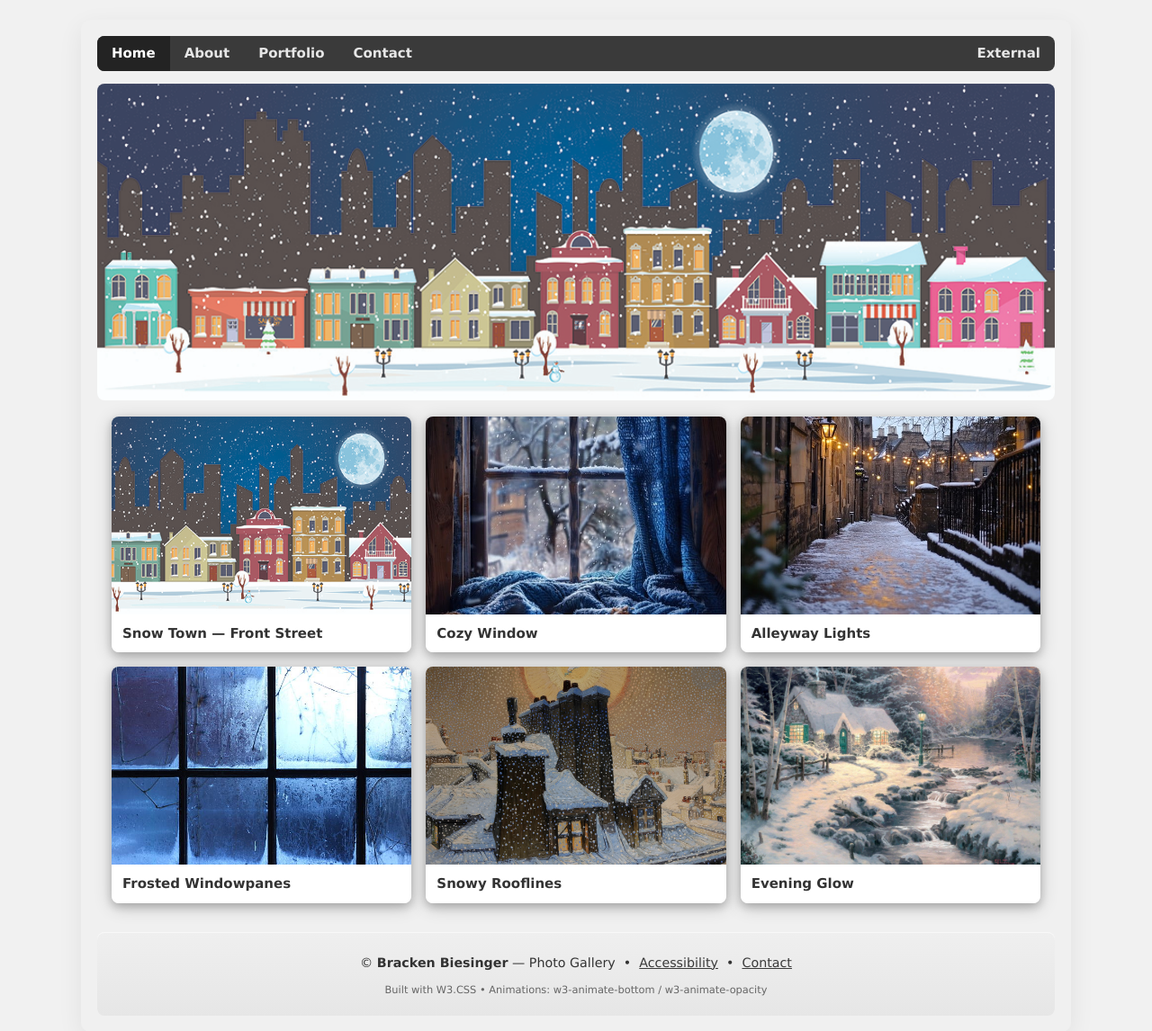
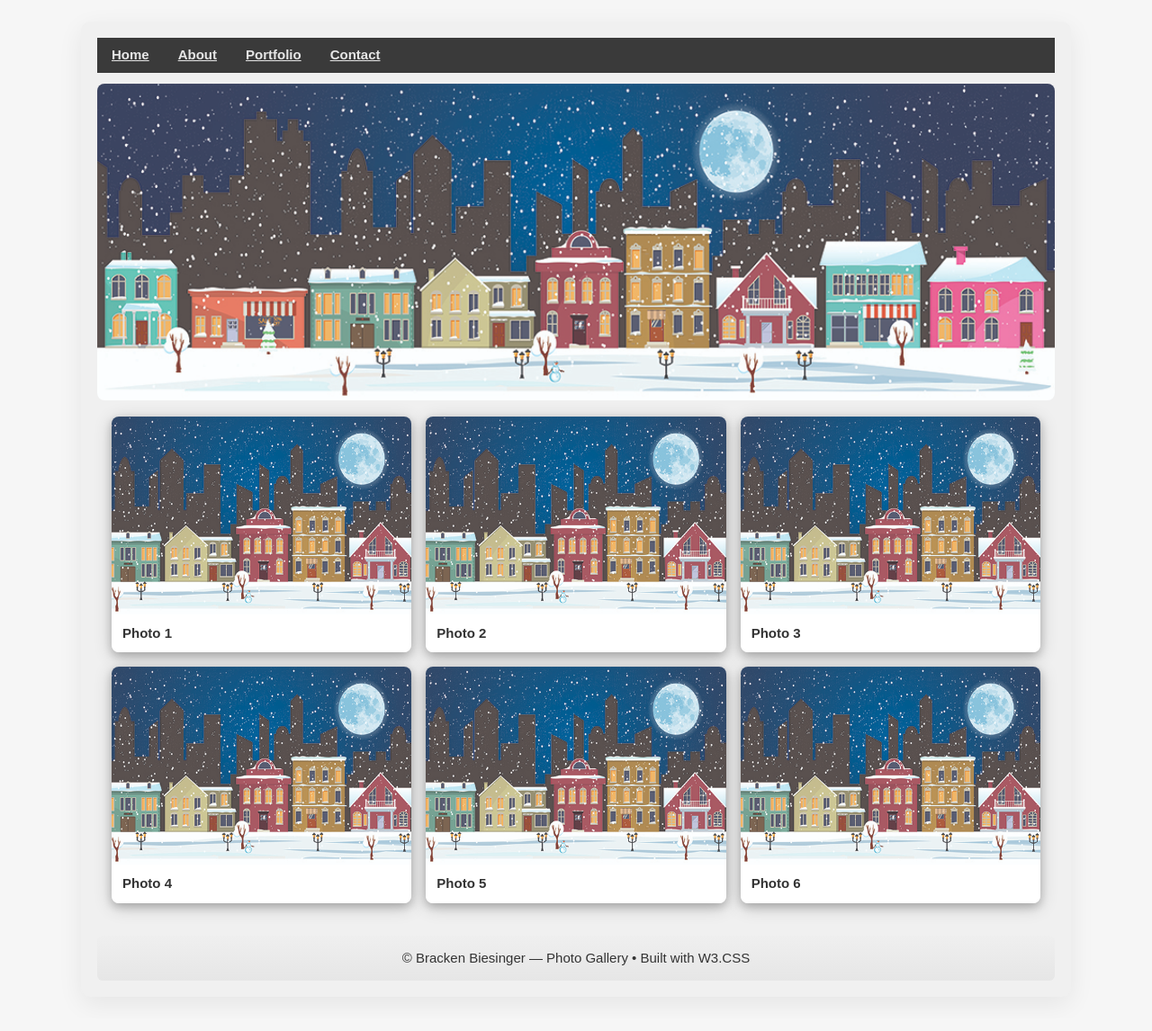
Before and after one commit to BrackMister/Nav2, a plain HTML site: page index.html in a window 1280 px wide. Shown: the whole page at 90% size. Drawn offline with nearby package versions, Linux system fonts and the light colour scheme.

Commit message:
Update index.html

```diff
--- a/index.html
+++ b/index.html
@@ -4,157 +4,104 @@
 <meta charset="utf-8" />
 <meta name="viewport" content="width=device-width,initial-scale=1" />
 <link rel="stylesheet" href="https://www.w3schools.com/w3css/4/w3.css">
-  <title>Gallery Page — Fixed Thumbnails</title>
+<title>Gallery Test</title>
 
 <style>
-    /* Gray container */
-    .graybox {
-      background: #f0f0f0;
-      padding: 18px;
-      border-radius: 10px;
-      max-width: 1100px;
-      margin: 22px auto;
-      box-shadow: 0 8px 28px rgba(0,0,0,0.07);
+  body { background:#f6f6f6; font-family: Arial, Helvetica, sans-serif; }
+  .graybox { max-width:1100px; margin:24px auto; padding:18px; background:#f0f0f0; border-radius:10px; box-shadow:0 8px 28px rgba(0,0,0,0.07); }
+  .my-nav .w3-bar { background:#3a3a3a; }
+  .navlink { color:#e6e6e6; font-weight:600; }
+  .banner { width:100%; max-height:420px; object-fit:cover; border-radius:8px; display:block; margin-top:12px; }
+
+  /* Grid */
+  .w3-row-padding { margin-top:18px; }
+  .w3-card-4 { border-radius:8px; overflow:hidden; }
+
+  /* thumbnail image inside card: consistent crop */
+  .thumb-img {
+    width:100%;
+    height:220px;
+    object-fit:cover;    /* keeps aspect ratio and crops to fill box */
+    display:block;
+    transition: transform .35s ease, box-shadow .35s ease;
+  }
+  .card-hover:hover .thumb-img { transform:scale(1.05); box-shadow:0 12px 28px rgba(0,0,0,0.18); }
+
+  .card-caption { padding:10px 12px; background:#fff; font-weight:600; color:#333; }
+
+  @media (max-width:640px) {
+    .thumb-img { height:150px; }
   }
 
-    /* Navbar */
-    .my-nav { border-radius: 8px; overflow: hidden; }
-    .my-nav .w3-bar { background: #3a3a3a; color: #dcdcdc; }
-    .navlink { color:#e6e6e6; font-weight:600; padding:12px 16px; text-decoration:none; border-right:1px solid rgba(255,255,255,0.04); }
-    .navlink:hover{ background:#5c5c5c; color:#fff; }
-    .navlink.active{ background:#232323; color:#fff; }
-
-    /* Big banner */
-    .banner { display:block; width:100%; height:auto; margin-top:14px; border-radius:8px; object-fit:cover; max-height:420px; }
-
-    /* Gallery grid */
-    .gallery-row { margin-top:18px; }
-    .w3-card-4 { overflow:hidden; border-radius:8px; }
-
-    /* --- Uniform thumbnail box using background-image (reliable cropping) --- */
-    .thumb-box {
-      width: 100%;
-      height: 220px;               /* consistent thumbnail height */
-      background-size: cover;      /* crop to fill */
-      background-position: center; /* center crop */
-      background-repeat: no-repeat;
-      display: block;
-      transition: transform .35s ease, box-shadow .35s ease;
-    }
-
-    /* Hover zoom + shadow (applies to the card containing the thumb-box) */
-    .card-hover:hover .thumb-box {
-      transform: scale(1.06);
-      box-shadow: 0 12px 28px rgba(0,0,0,0.18);
-    }
-
-    /* card caption */
-    .card-caption { padding:10px 12px; font-weight:600; color:#333; background:#fff; }
-
-    /* Footer */
-    footer.site-footer {
-      margin-top:22px;
-      padding:18px;
-      border-radius:8px;
-      background:linear-gradient(180deg,#efefef,#e6e6e6);
-      text-align:center;
-      color:#333;
-      font-size:0.95rem;
-      box-shadow: inset 0 1px 0 rgba(255,255,255,0.6);
-    }
-
-    /* Responsive: reduce thumbnail height on small screens */
-    @media (max-width: 640px){
-      .thumb-box { height: 160px; }
-    }
-
-    /* Optional: slightly taller thumbnails on wide screens */
-    @media (min-width: 1400px){
-      .thumb-box { height: 260px; }
-    }
+  footer.site-footer { margin-top:20px; padding:14px; text-align:center; background:linear-gradient(#efefef,#e6e6e6); border-radius:6px; color:#333; }
 </style>
 </head>
-
-<body class="w3-light-grey">
+<body>
 
   <div class="graybox">
-
-    <!-- NAV BAR -->
     <nav class="my-nav">
       <div class="w3-bar">
-        <a href="index.html" class="w3-bar-item navlink active">Home</a>
-        <a href="about.html" class="w3-bar-item navlink">About</a>
-        <a href="portfolio.html" class="w3-bar-item navlink">Portfolio</a>
-        <a href="contact.html" class="w3-bar-item navlink">Contact</a>
-        <div class="w3-right w3-hide-small">
-          <a href="https://example.com" class="w3-bar-item navlink" target="_blank" rel="noopener">External</a>
-        </div>
+        <a href="#" class="w3-bar-item navlink">Home</a>
+        <a href="#" class="w3-bar-item navlink">About</a>
+        <a href="#" class="w3-bar-item navlink">Portfolio</a>
+        <a href="#" class="w3-bar-item navlink">Contact</a>
       </div>
     </nav>
 
-    <!-- MAIN BANNER -->
-    <img src="TownfrontwithSnow1000.jpg" alt="Snowy Town Banner" class="banner w3-image w3-animate-opacity">
+    <!-- Banner -->
+    <img src="TownfrontwithSnow1000.jpg" alt="Banner" class="banner">
 
-    <!-- GALLERY (3 columns x 2 rows = 6 images) -->
-    <div class="gallery-row">
+    <!-- Gallery (3 cols x 2 rows) - using the same image for all slots for testing -->
     <div class="w3-row-padding">
-
-        <!-- NOTE: change the URLs in the inline style background-image to your actual filenames -->
       <div class="w3-third w3-margin-bottom">
-          <div class="w3-card-4 card-hover w3-animate-bottom">
-            <div class="thumb-box" style="background-image: url('TownfrontwithSnow1000.jpg');" role="img" aria-label="Snow Town — Front Street"></div>
-            <div class="card-caption">Snow Town — Front Street</div>
+        <div class="w3-card-4 card-hover">
+          <img class="thumb-img" src="TownfrontwithSnow1000.jpg" alt="Photo 1">
+          <div class="card-caption">Photo 1</div>
         </div>
       </div>
 
       <div class="w3-third w3-margin-bottom">
-          <div class="w3-card-4 card-hover w3-animate-bottom">
-            <div class="thumb-box" style="background-image: url('cozy-winter-window-stockcake.jpg');" role="img" aria-label="Cozy Window"></div>
-            <div class="card-caption">Cozy Window</div>
+        <div class="w3-card-4 card-hover">
+          <img class="thumb-img" src="TownfrontwithSnow1000.jpg" alt="Photo 2">
+          <div class="card-caption">Photo 2</div>
         </div>
       </div>
 
       <div class="w3-third w3-margin-bottom">
-          <div class="w3-card-4 card-hover w3-animate-bottom">
-            <div class="thumb-box" style="background-image: url('snowy-alleyway-evening-stockcake.jpg');" role="img" aria-label="Alleyway Lights"></div>
-            <div class="card-caption">Alleyway Lights</div>
+        <div class="w3-card-4 card-hover">
+          <img class="thumb-img" src="TownfrontwithSnow1000.jpg" alt="Photo 3">
+          <div class="card-caption">Photo 3</div>
         </div>
       </div>
 
       <!-- Row 2 -->
       <div class="w3-third w3-margin-bottom">
-          <div class="w3-card-4 card-hover w3-animate-bottom">
-            <div class="thumb-box" style="background-image: url('istockphoto-497859024-612x612.jpg');" role="img" aria-label="Frosted Windowpanes"></div>
-            <div class="card-caption">Frosted Windowpanes</div>
+        <div class="w3-card-4 card-hover">
+          <img class="thumb-img" src="TownfrontwithSnow1000.jpg" alt="Photo 4">
+          <div class="card-caption">Photo 4</div>
         </div>
       </div>
 
       <div class="w3-third w3-margin-bottom">
-          <div class="w3-card-4 card-hover w3-animate-bottom">
-            <div class="thumb-box" style="background-image: url('tumblr_1bdcb2e621cacb3bee6318fd73cf1baf_aff6bd69_1280.jpg');" role="img" aria-label="Snowy Rooflines"></div>
-            <div class="card-caption">Snowy Rooflines</div>
+        <div class="w3-card-4 card-hover">
+          <img class="thumb-img" src="TownfrontwithSnow1000.jpg" alt="Photo 5">
+          <div class="card-caption">Photo 5</div>
         </div>
       </div>
 
       <div class="w3-third w3-margin-bottom">
-          <div class="w3-card-4 card-hover w3-animate-bottom">
-            <div class="thumb-box" style="background-image: url('eveglo_03c2a315-15fb-4d4f-af19-d37dfa3f9da2.jpg');" role="img" aria-label="Evening Glow"></div>
-            <div class="card-caption">Evening Glow</div>
+        <div class="w3-card-4 card-hover">
+          <img class="thumb-img" src="TownfrontwithSnow1000.jpg" alt="Photo 6">
+          <div class="card-caption">Photo 6</div>
+        </div>
       </div>
     </div>
 
-      </div> <!-- /.w3-row-padding -->
-    </div> <!-- /.gallery-row -->
-
-    <!-- FOOTER -->
-    <footer class="site-footer w3-margin-top">
-      <div class="w3-container">
-        <p style="margin:6px 0 8px 0;">© <strong>Bracken Biesinger</strong> — Photo Gallery &nbsp;•&nbsp; <a href="#" class="w3-text-dark-gray">Accessibility</a> &nbsp;•&nbsp; <a href="#" class="w3-text-dark-gray">Contact</a></p>
-        <small style="color:#666;">Built with W3.CSS • Animations: w3-animate-bottom / w3-animate-opacity</small>
+    <!-- Footer -->
+    <footer class="site-footer">
+      © Bracken Biesinger — Photo Gallery • Built with W3.CSS
+    </footer>
   </div>
-    </footer>
-
-  </div> <!-- /.graybox -->
 
 </body>
 </html>
```
Lines whose indentation alone changed are shown as unchanged.
